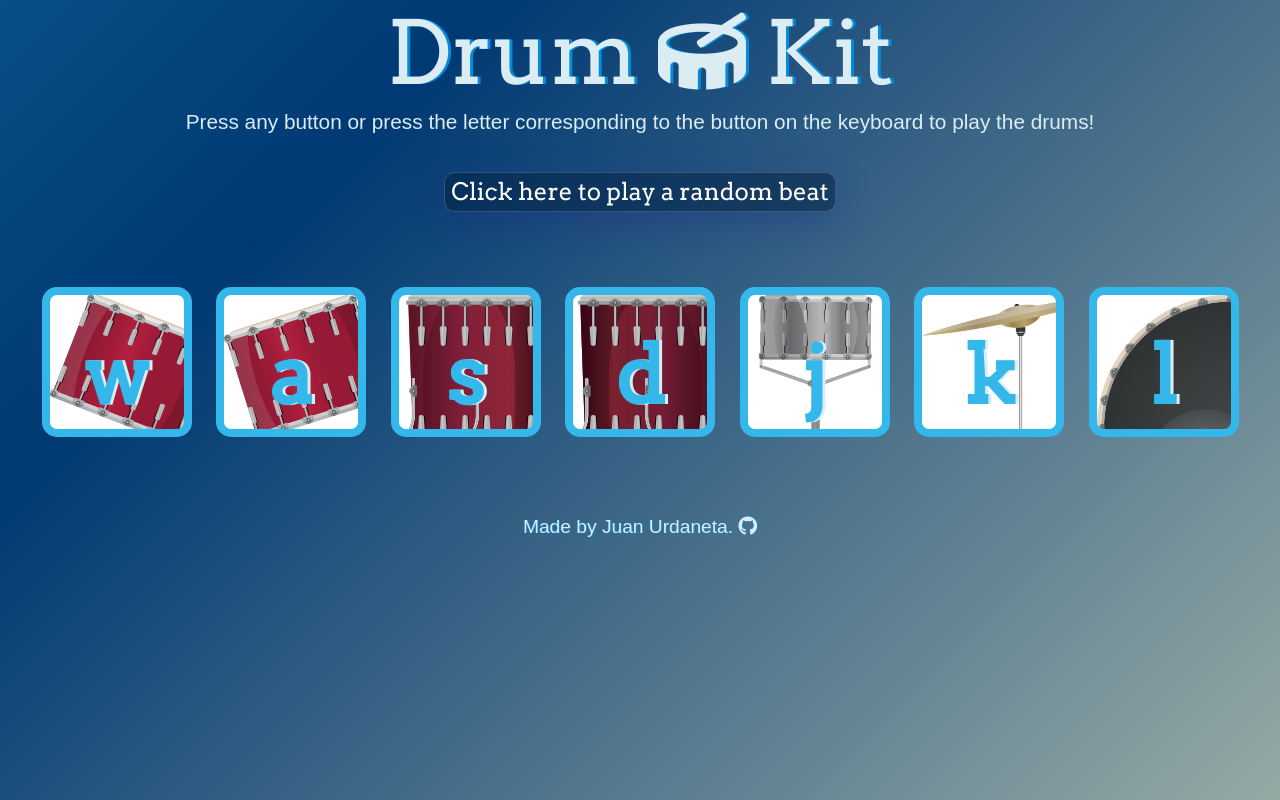
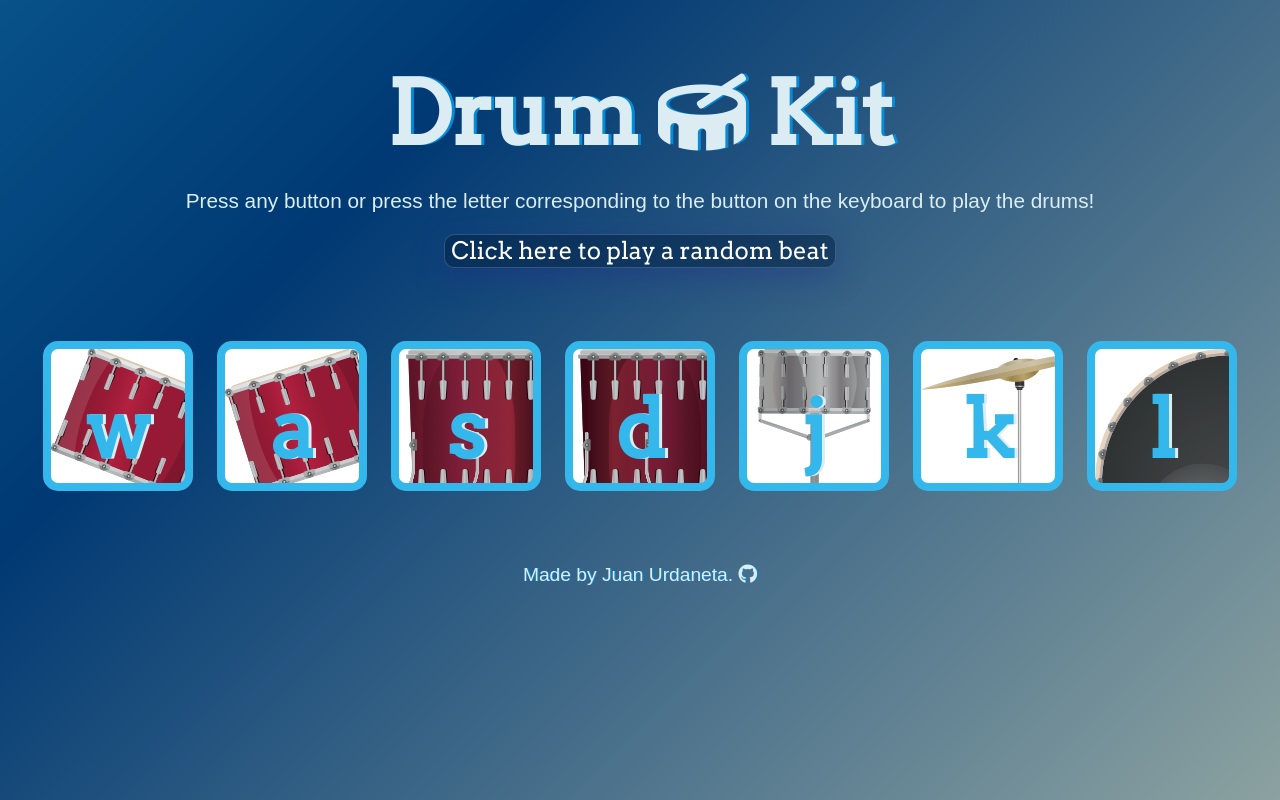
Before and after one commit to Juandurdaneta/Drum-kit, a plain HTML site: page index.html in a window 1280 px wide. Drawn offline with nearby package versions, Linux system fonts and the light colour scheme.

Commit message:
Add files via upload

```diff
--- a/index.html
+++ b/index.html
@@ -3,7 +3,6 @@
   <head>
     <meta charset="utf-8" />
     <title>Drum Kit</title>
-    <link rel="stylesheet" href="https://cdn.jsdelivr.net/npm/bootstrap@4.6.0/dist/css/bootstrap.min.css" integrity="sha384-B0vP5xmATw1+K9KRQjQERJvTumQW0nPEzvF6L/Z6nronJ3oUOFUFpCjEUQouq2+l" crossorigin="anonymous">
     <link rel="stylesheet" href="styles.css" />
     <link
       href="https://fonts.googleapis.com/css?family=Arvo"
@@ -20,21 +19,15 @@
   </head>
 
   <body>
-
-    <div class="main-text container-fluid">
-      <div class="row">
-        <div class="col-12">
+    <div class="main-text">
       <h1 id="title">Drum <i class="fas fa-drum"></i> Kit</h1>
     <p>Press any button or press the letter corresponding to the button on the keyboard to play the drums!</p>
     </div>
-      </div>
-    </div>
 
-    <div class="random-beat container-fluid">
+    <div class="random-beat">
       <button id="random" class="pointer">Click here to play a random beat</button>
     </div>
-    <div class="row">
-      <div class="set col-lg-12 col-9 col-md-9">
+    <div class="set">
       <button class="w drum pointer">w</button>
       <button class="a drum pointer">a</button>
       <button class="s drum pointer">s</button>
@@ -43,8 +36,6 @@
       <button class="k drum pointer">k</button>
       <button class="l drum pointer">l</button>
     </div>
-    </div>
-
 
     <footer>Made by Juan Urdaneta. <a href="https://github.com/Juandurdaneta"><i href="github.com"class="fab fa-github"></i></a> </footer>
     <script src="index.js"></script>
```
Lines whose indentation alone changed are shown as unchanged.
